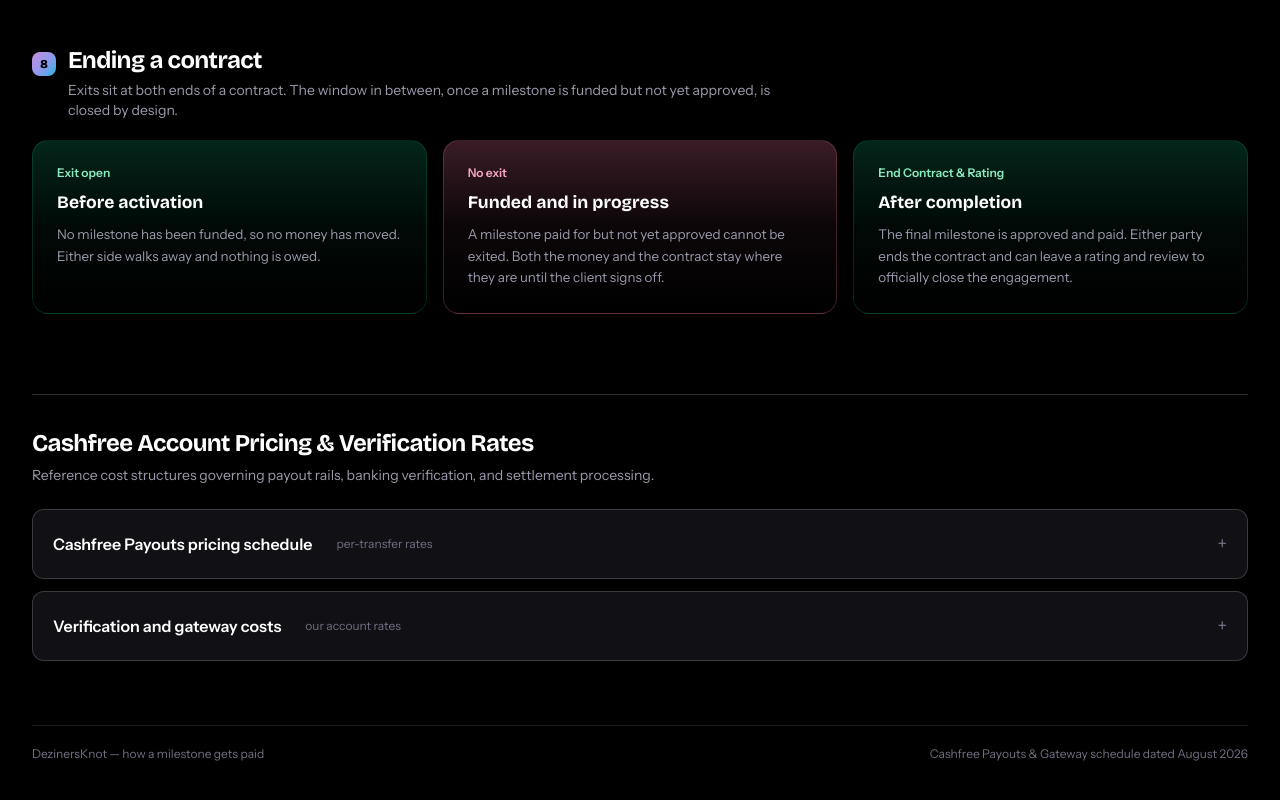
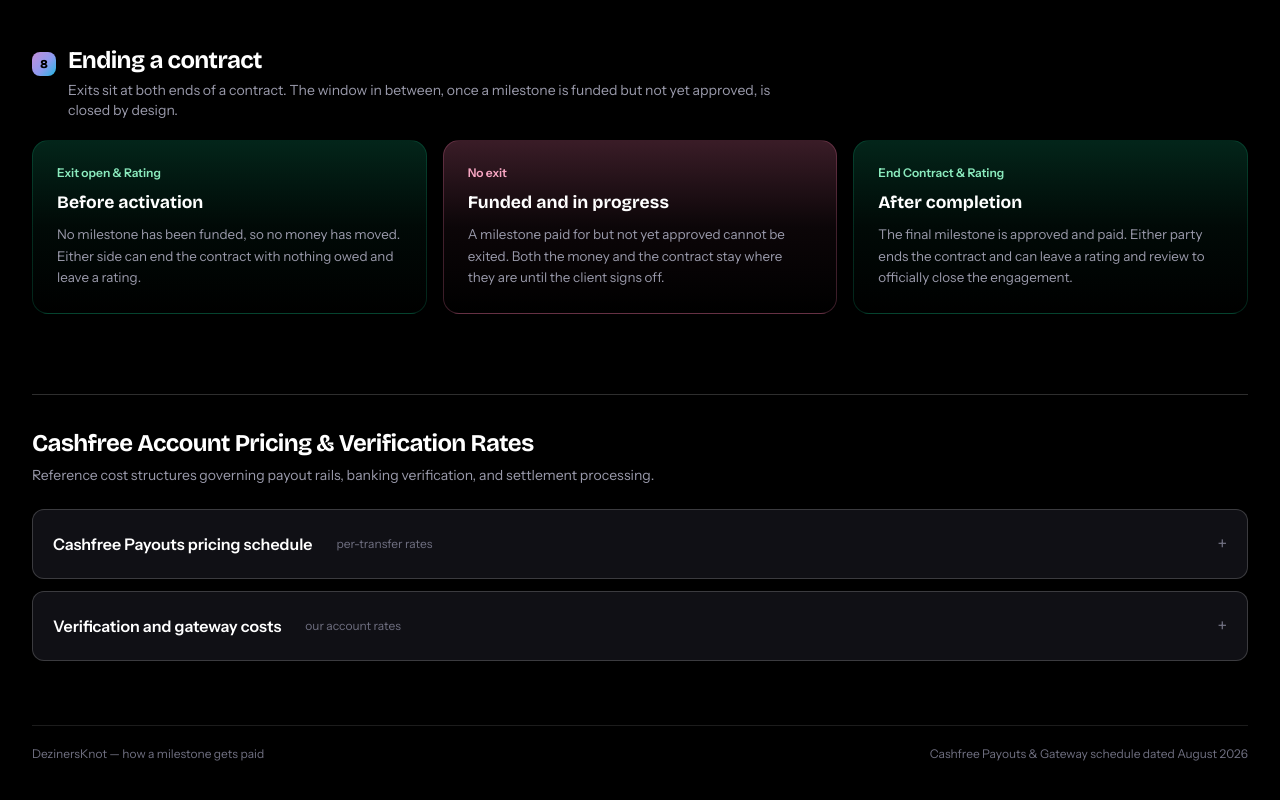
Before and after one commit to niranjankr619/DK, a Next.js app: page / in a window 1280 px wide. Shown: the part 5144-5944 px from the top of the page. Built offline with nearby package versions, Linux system fonts and the light colour scheme.

Commit message:
feat: add rating after ending contract before activation

```diff
--- a/src/components/sections/PayoutZones.tsx
+++ b/src/components/sections/PayoutZones.tsx
@@ -19,14 +19,15 @@ export default function PayoutZones() {
       <div className="grid grid-cols-1 md:grid-cols-3 gap-4">
         {/* Zone 1: Exit open */}
         <div className="p-6 rounded-2xl bg-gradient-to-b from-emerald-500/20 via-emerald-500/5 to-transparent border border-emerald-500/20 hover:brightness-110 transition-all">
-          <div className="text-xs font-semibold text-[#8BEBBE]">Exit open</div>
+          <div className="text-xs font-semibold text-[#8BEBBE]">Exit open &amp; Rating</div>
           <h3 className="font-bricolage font-bold text-[17.5px] text-white mt-2 mb-2">
             Before activation
           </h3>
           <p className="text-xs sm:text-[13.4px] text-tx2 leading-relaxed">
-            No milestone has been funded, so no money has moved. Either side walks away and nothing is owed.
+            No milestone has been funded, so no money has moved. Either side can end the contract with nothing owed and leave a rating.
           </p>
         </div>
+
 
         {/* Zone 2: No exit */}
         <div className="p-6 rounded-2xl bg-gradient-to-b from-rose/25 via-rose/5 to-transparent border border-rose/25 hover:brightness-110 transition-all">
```
